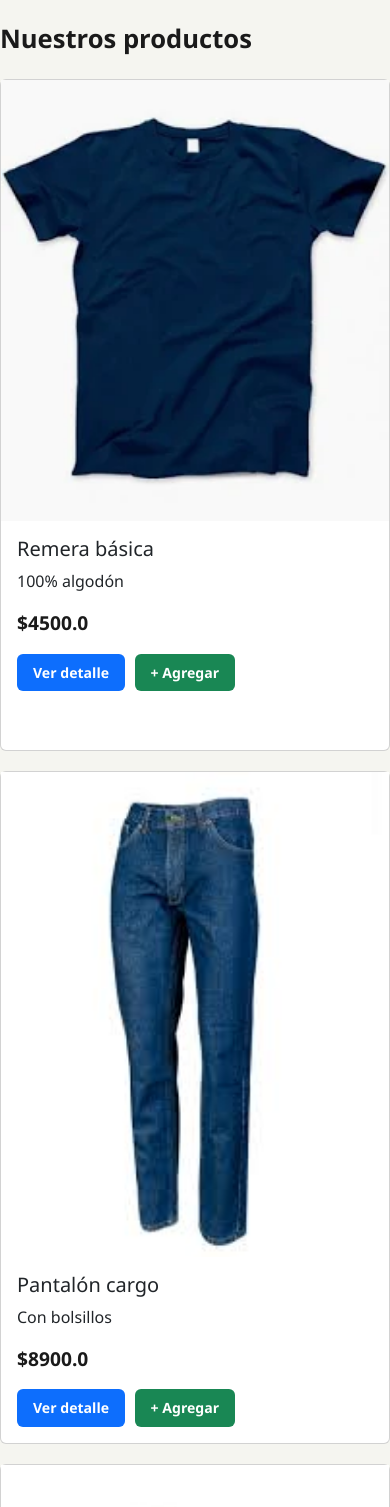
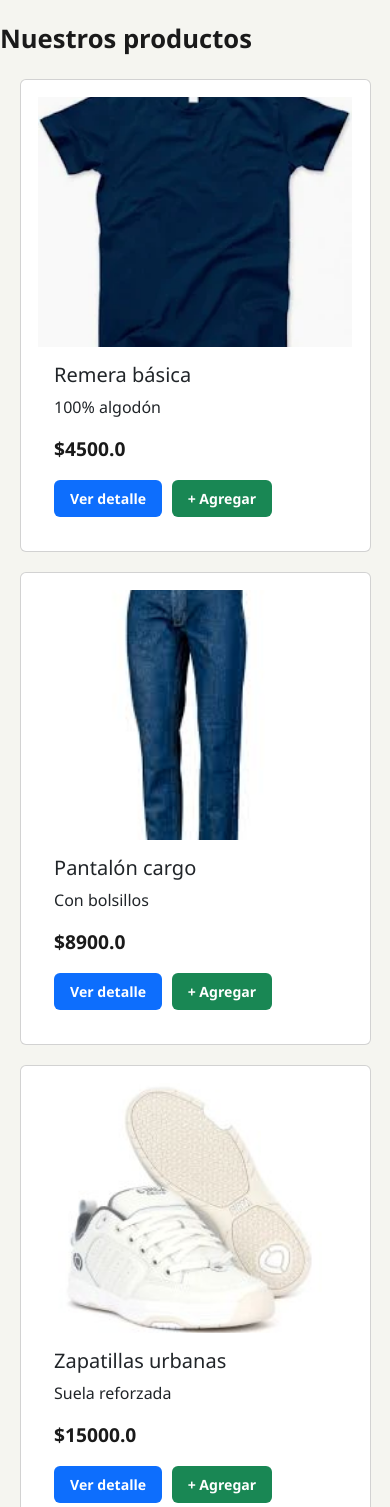
Before and after one commit to guimore/tienVirtual, a Flask app: page / in a window 390 px wide. Shown: the part 72-1579 px from the top of the page. Run offline with Flask 3, Linux system fonts and the light colour scheme; data comes from the database, SQL or seed files in the repository.

Commit message:
Final: Grilla 3x3 funcional y responsive optimizada

```diff
--- a/static/style.css
+++ b/static/style.css
@@ -342,31 +342,44 @@ body .grilla-productos {
 }
 
 /* Opcional: para que todas las cards tengan la misma altura dentro de la grilla */
-body .grilla-productos .card {
-  height: 100% !important;
-  display: flex !important;
-  flex-direction: column !important;
+body .grilla-productos {
+    display: grid !important;
+    /* 3 columnas iguales, cada una ocupa 1/3 del total */
+    grid-template-columns: repeat(3, 1fr) !important;
+
+    /* LIMITAMOS EL ANCHO TOTAL */
+    width: 90%;           /* Ocupa casi toda la pantalla en el celu */
+    max-width: 1200px;    /* Pero en la PC no se estira más de esto */
+    margin: 0 auto;       /* Centra la grilla */
+
+    gap: 2%;              /* El espacio entre cards también en porcentaje */
+}
+
+body .card {
+    width: 100%;          /* La card ocupa el 100% de su columna (su 1/3) */
+    padding: 5%;          /* Margen interno elástico */
+}
+
+body .card img {
+    width: 100%;          /* La imagen siempre llena la card */
+    height: auto;         /* Mantiene la proporción original */
+    max-height: 250px;    /* Para que no se haga infinita para abajo */
+    object-fit: cover;
 }
 
 
-
-
-
-
-
-
-
-
-
-
+* Esto mantenelo para que en el celu no explote */
 @media (max-width: 768px) {
   main .grilla-productos {
     grid-template-columns: repeat(2, 1fr) !important;
+    width: 95%; /* Para que tenga un poquito de aire a los costados */
+    gap: 10px;
   }
 }
 
 @media (max-width: 480px) {
   main .grilla-productos {
-    grid-template-columns: 1fr !important;
+    grid-template-columns: 1fr !important; /* Una sola columna para que se vea grande y claro */
+    width: 90%;
   }
 }
```
Also changed, not shown: seed.py (added, +34 -0 lines).
